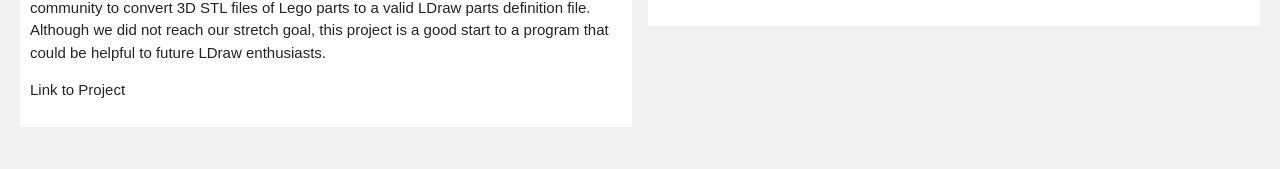
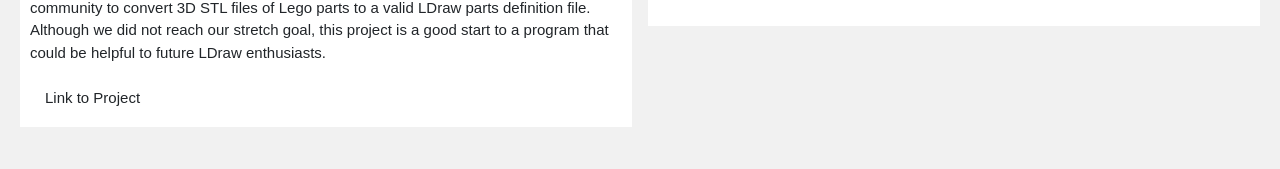
Before and after one commit to atheron80/atheron80.github.io, a plain HTML site: page projects.html in a window 1280 px wide. Shown: the part 792-961 px from the top of the page. Drawn offline with nearby package versions, Linux system fonts and the light colour scheme.

Commit message:
nav link

```diff
--- a/projects.html
+++ b/projects.html
@@ -35,7 +35,7 @@
  			<p>This was my senior capstone project. LScan will hopefully be used by the LDraw community to convert 3D STL files of Lego
          parts to a valid LDraw parts definition file. Although we did not reach our stretch goal, this project is a good start
          to a program that could be helpful to future LDraw enthusiasts.</p>
-       <p href="https://github.com/atheron80/lscan">Link to Project</p>
+       <a class="nav-link" href="https://github.com/atheron80/lscan">Link to Project</a>
  			</div>
  		</div>
 
```
